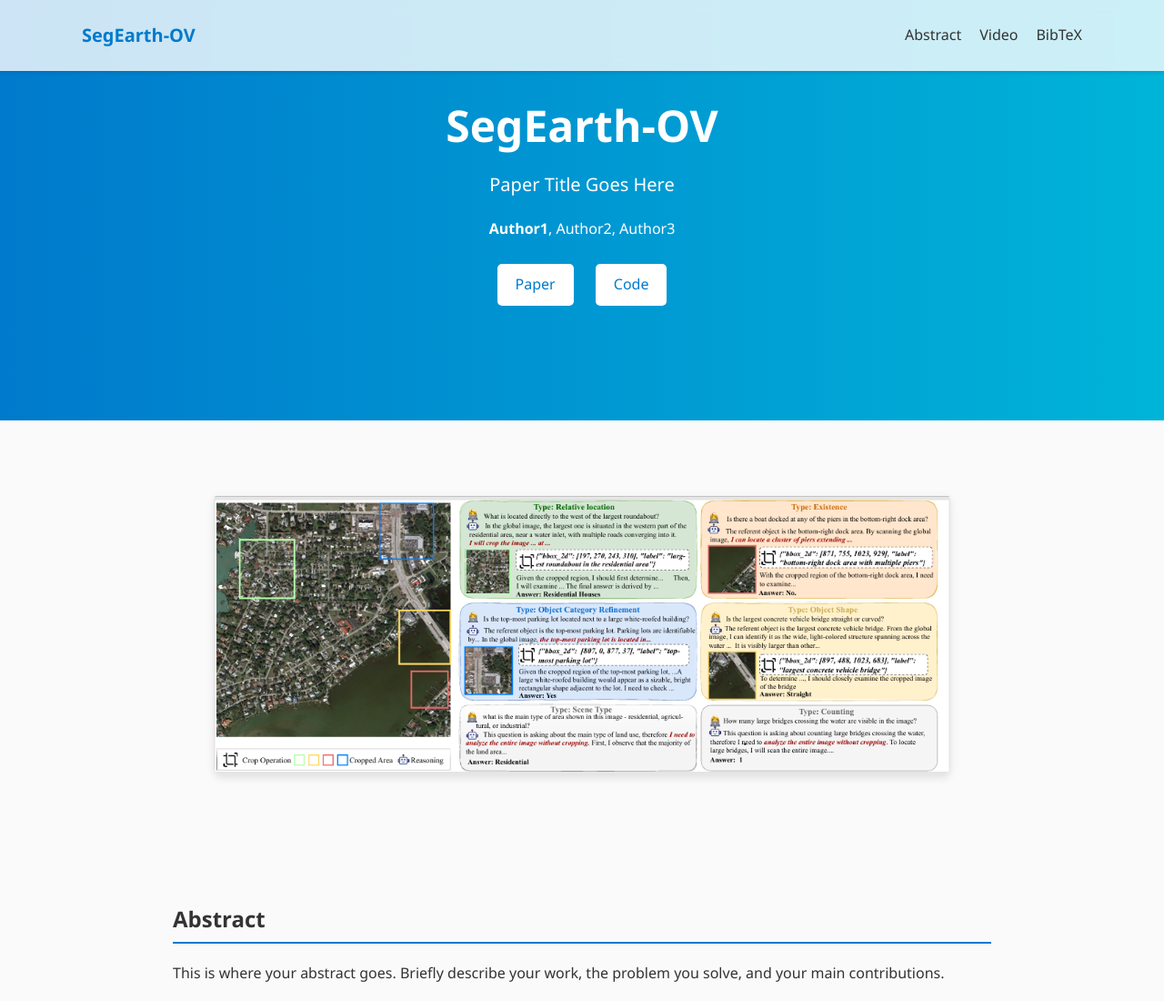
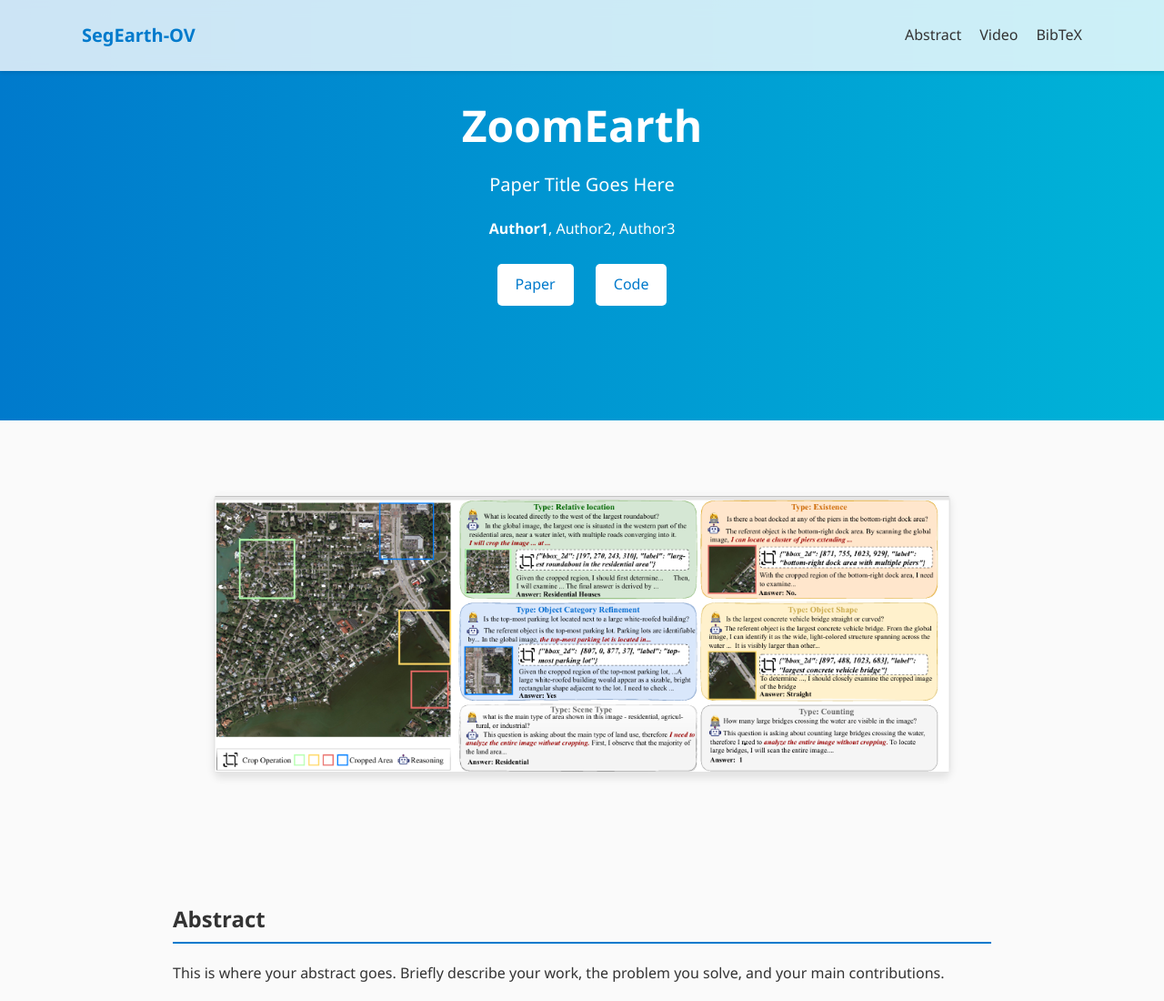
Before and after one commit to earth-insights/ZoomEarth, a plain HTML site: page index.html in a window 1280 px wide. Shown: the top 1100 px of the page at 91% size. Drawn offline with Linux system fonts and the light colour scheme.

Commit message:
Change header title from 'SegEarth-OV' to 'ZoomEarth'

```diff
--- a/index.html
+++ b/index.html
@@ -182,7 +182,7 @@
 
 <!-- Hero 区 -->
 <header id="home" class="hero">
-    <h1>SegEarth-OV</h1>
+    <h1>ZoomEarth</h1>
     <p class="subtitle">Paper Title Goes Here</p>
     <p class="authors"><strong>Author1</strong>, Author2, Author3</p>
     <p class="links">
```
